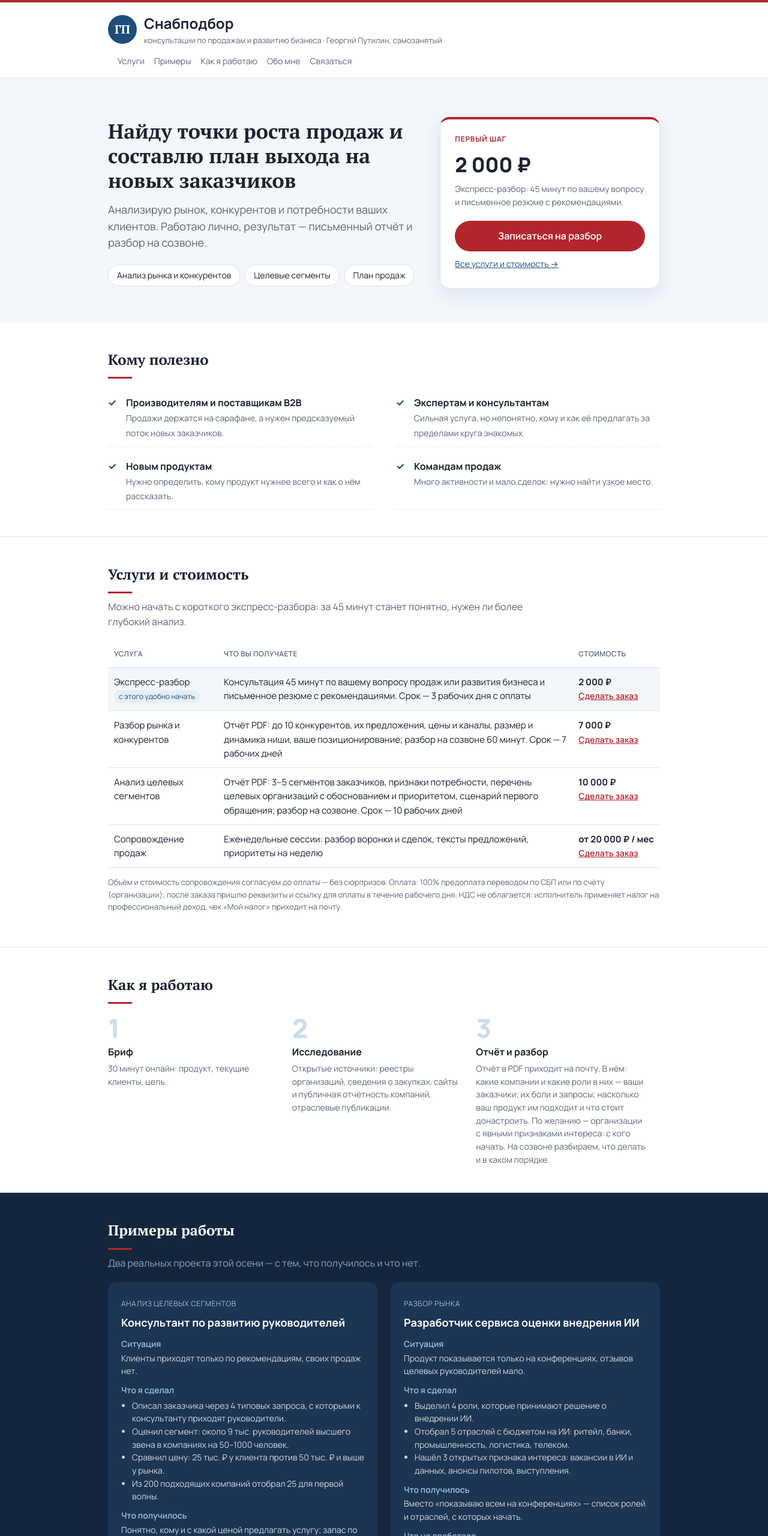
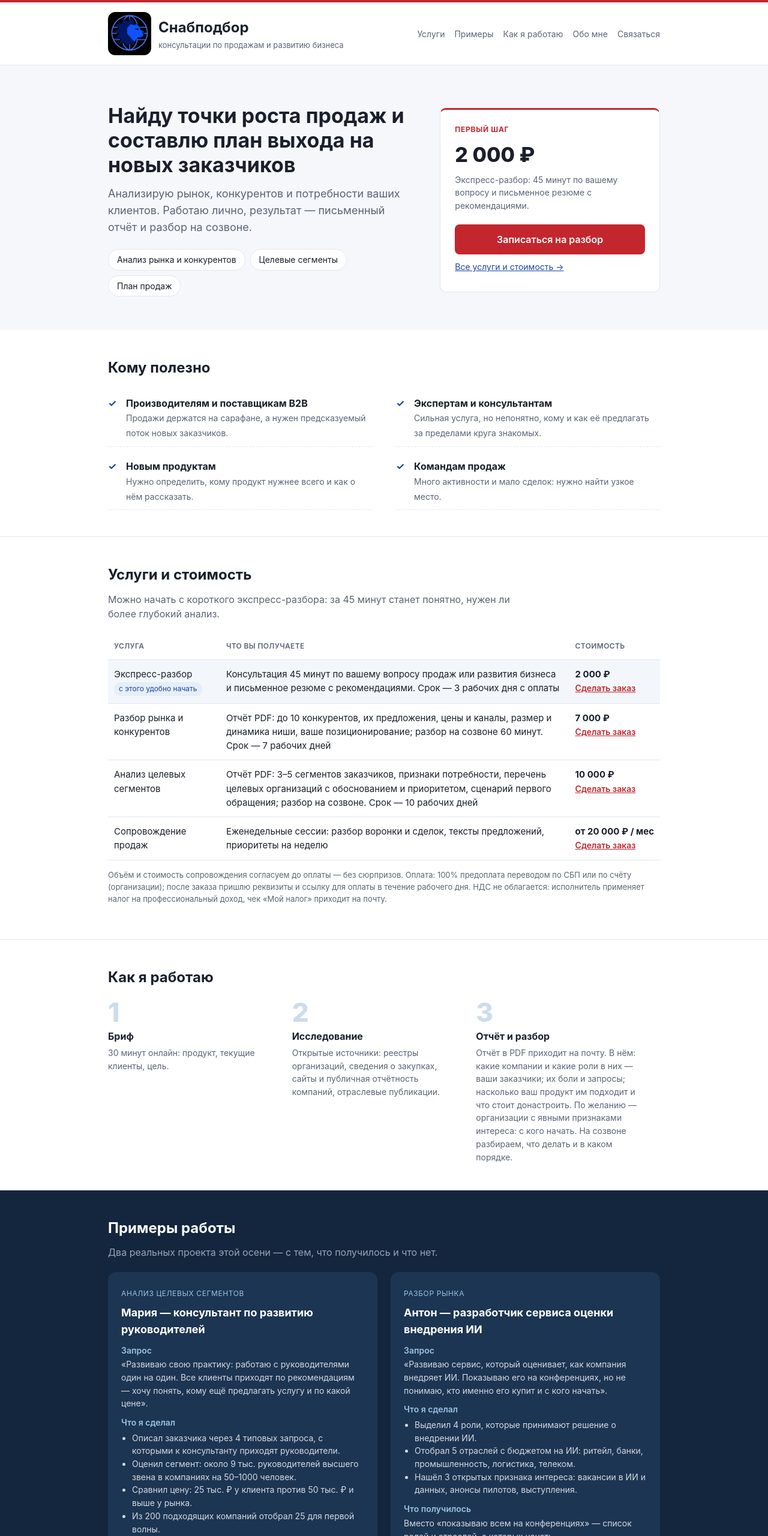
Before and after one commit to georgyputilin-ship-it/snabpodbor-site, a plain HTML site: page index.html in a window 1280 px wide. Shown: the top 2560 px of the page at 60% size. Drawn offline with Linux system fonts and the light colour scheme.

Commit message:
Визуал ближе к прежнему сайту (системный шрифт, логотип, бело-сине-красный); шапка без ФИО; кейсы с именами и запросом клиента
Co-Authored-By: Claude Opus 5.5 <noreply@anthropic.com>
Claude-Session: https://claude.ai/code/session_01SDUXFQK8XoGqkB38rXii8V

```diff
--- a/index.html
+++ b/index.html
@@ -6,11 +6,10 @@
 <meta name="viewport" content="width=device-width, initial-scale=1">
 <title>Консультации по продажам и развитию бизнеса — Георгий Путилин</title>
 <meta name="description" content="Анализ рынка, конкурентов и потребностей клиентов, поиск точек роста продаж и эффективности, план выхода на новых заказчиков. Консультации лично, фиксированная стоимость.">
-<link rel="preconnect" href="https://fonts.googleapis.com"><link href="https://fonts.googleapis.com/css2?family=Manrope:wght@400;600;700;800&family=PT+Serif:wght@700&display=swap" rel="stylesheet">
 <style>
-  :root { --ink:#1b2230; --muted:#5d6675; --line:#dde3ec; --accent:#1e4d7b; --bg:#f3f6fa; --ok:#1e4d7b; --red:#b3262e; }
+  :root { --ink:#1a1f2b; --muted:#5b6475; --line:#e3e6ec; --accent:#1846a3; --bg:#f5f7fb; --ok:#1846a3; --red:#c4262e; }
   * { box-sizing:border-box; }
-  body { margin:0; font-family:"Manrope",-apple-system,BlinkMacSystemFont,"Segoe UI",Roboto,Arial,sans-serif; color:var(--ink); background:#fff; line-height:1.55; }
+  body { margin:0; font-family:-apple-system,BlinkMacSystemFont,"Segoe UI",Roboto,Arial,sans-serif; color:var(--ink); background:#fff; line-height:1.55; }
   .wrap { max-width:960px; margin:0 auto; padding:0 20px; }
   a { color:var(--accent); }
   header { border-bottom:1px solid var(--line); padding:16px 0; }
@@ -79,18 +78,16 @@
   .about p { margin:0; font-size:17px; }
   @media (max-width:760px){ .who-list,.cases{grid-template-columns:1fr;} .steps{flex-direction:column; gap:18px;} .about{grid-template-columns:1fr;} }
 
-  h1, h2 { font-family:"PT Serif",Georgia,serif; }
   .wordmark { width:48px; height:48px; border-radius:50%; background:var(--accent); color:#fff; display:flex; align-items:center; justify-content:center; font-family:"PT Serif",Georgia,serif; font-weight:700; font-size:20px; }
   .hero { background:var(--bg); padding:64px 0 56px; }
   .hero-grid { display:grid; grid-template-columns:1.4fr 1fr; gap:40px; align-items:center; }
-  .hero-card { background:#fff; border:1px solid var(--line); border-radius:16px; padding:24px; box-shadow:0 10px 30px rgba(30,77,123,.10); }
+  .hero-card { background:#fff; border:1px solid var(--line); border-radius:10px; padding:24px; }
   .hero-card .k { font-size:12px; text-transform:uppercase; letter-spacing:.06em; color:var(--accent); font-weight:700; }
   .hero-card .p { font-size:34px; font-weight:800; margin:6px 0 4px; }
   .hero-card p { margin:0 0 6px; color:var(--muted); font-size:14px; }
   .hero-card .btn { margin-top:14px; width:100%; text-align:center; }
   .pills { display:flex; flex-wrap:wrap; gap:8px; margin-top:22px; }
   .pills span { background:#fff; border:1px solid var(--line); border-radius:30px; padding:6px 14px; font-size:14px; }
-  .btn { border-radius:30px; }
   .dark { background:#13263d; }
   .case { background:#1c3552; }
   .case .lbl, .case dt { color:#9cc3e6; }
@@ -102,10 +99,8 @@
   /* бело-сине-красная гамма: красный только акцентами */
   header { border-top:4px solid var(--red); }
   .btn { background:var(--red); }
-  .hero-card { border-top:4px solid var(--red); }
+  .hero-card { border-top:3px solid var(--red); }
   .hero-card .k { color:var(--red); }
-  h2::after { content:""; display:block; width:40px; height:3px; background:var(--red); margin-top:10px; }
-  .dark h2::after { background:var(--red); }
   td.price a { color:var(--red) !important; }
   .steps div::before { color:#cddcec; }
 </style>
@@ -114,7 +109,7 @@
 
 <header>
   <div class="wrap">
-    <div class="brand"><div class="wordmark">ГП</div><div class="logo">Снабподбор<span>консультации по продажам и развитию бизнеса · Георгий Путилин, самозанятый</span></div></div>
+    <div class="brand"><img src="logo.png" alt="Снабподбор" width="72" height="72" style="border-radius:12px"><div class="logo">Снабподбор<span>консультации по продажам и развитию бизнеса</span></div></div>
     <nav><a href="#services">Услуги</a><a href="#cases">Примеры</a><a href="#how">Как я работаю</a><a href="#about">Обо мне</a><a href="#contacts">Связаться</a></nav>
   </div>
 </header>
@@ -155,7 +150,7 @@
     <table>
       <thead><tr><th>Услуга</th><th>Что вы получаете</th><th>Стоимость</th></tr></thead>
       <tbody>
-        <tr style="background:#f3f7fb"><td>Экспресс-разбор<br><span class="tag" style="background:#e6eef7;color:#1e4d7b">с этого удобно начать</span></td><td>Консультация 45 минут по вашему вопросу продаж или развития бизнеса и письменное резюме с рекомендациями. Срок — 3 рабочих дня с оплаты</td><td class="price">2 000 ₽<br><a href="mailto:zapros@snabpodbor.ru?subject=Заказ: Экспресс-разбор" style="font-weight:600;font-size:14px">Сделать заказ</a></td></tr>
+        <tr style="background:#f3f7fb"><td>Экспресс-разбор<br><span class="tag" style="background:#e6eef7;color:#1846a3">с этого удобно начать</span></td><td>Консультация 45 минут по вашему вопросу продаж или развития бизнеса и письменное резюме с рекомендациями. Срок — 3 рабочих дня с оплаты</td><td class="price">2 000 ₽<br><a href="mailto:zapros@snabpodbor.ru?subject=Заказ: Экспресс-разбор" style="font-weight:600;font-size:14px">Сделать заказ</a></td></tr>
         <tr><td>Разбор рынка и конкурентов</td><td>Отчёт PDF: до 10 конкурентов, их предложения, цены и каналы, размер и динамика ниши, ваше позиционирование; разбор на созвоне 60 минут. Срок — 7 рабочих дней</td><td class="price">7 000 ₽<br><a href="mailto:zapros@snabpodbor.ru?subject=Заказ: Разбор рынка и конкурентов" style="font-weight:600;font-size:14px">Сделать заказ</a></td></tr>
         <tr><td>Анализ целевых сегментов</td><td>Отчёт PDF: 3–5 сегментов заказчиков, признаки потребности, перечень целевых организаций с обоснованием и приоритетом, сценарий первого обращения; разбор на созвоне. Срок — 10 рабочих дней</td><td class="price">10 000 ₽<br><a href="mailto:zapros@snabpodbor.ru?subject=Заказ: Анализ целевых сегментов" style="font-weight:600;font-size:14px">Сделать заказ</a></td></tr>
         <tr><td>Сопровождение продаж</td><td>Еженедельные сессии: разбор воронки и сделок, тексты предложений, приоритеты на неделю</td><td class="price">от 20 000 ₽ / мес<br><a href="mailto:zapros@snabpodbor.ru?subject=Заказ: Сопровождение продаж" style="font-weight:600;font-size:14px">Сделать заказ</a></td></tr>
@@ -183,9 +178,9 @@
     <div class="cases">
       <div class="case">
         <span class="lbl">Анализ целевых сегментов</span>
-        <h3>Консультант по развитию руководителей</h3>
+        <h3>Мария — консультант по развитию руководителей</h3>
         <dl>
-          <dt>Ситуация</dt><dd>Клиенты приходят только по рекомендациям, своих продаж нет.</dd>
+          <dt>Запрос</dt><dd>«Развиваю свою практику: работаю с руководителями один на один. Все клиенты приходят по рекомендациям — хочу понять, кому ещё предлагать услугу и по какой цене».</dd>
           <dt>Что я сделал</dt><dd><ul>
             <li>Описал заказчика через 4 типовых запроса, с которыми к консультанту приходят руководители.</li>
             <li>Оценил сегмент: около 9 тыс. руководителей высшего звена в компаниях на 50–1000 человек.</li>
@@ -199,9 +194,9 @@
       </div>
       <div class="case">
         <span class="lbl">Разбор рынка</span>
-        <h3>Разработчик сервиса оценки внедрения ИИ</h3>
+        <h3>Антон — разработчик сервиса оценки внедрения ИИ</h3>
         <dl>
-          <dt>Ситуация</dt><dd>Продукт показывается только на конференциях, отзывов целевых руководителей мало.</dd>
+          <dt>Запрос</dt><dd>«Развиваю сервис, который оценивает, как компания внедряет ИИ. Показываю его на конференциях, но не понимаю, кто именно его купит и с кого начать».</dd>
           <dt>Что я сделал</dt><dd><ul>
             <li>Выделил 4 роли, которые принимают решение о внедрении ИИ.</li>
             <li>Отобрал 5 отраслей с бюджетом на ИИ: ритейл, банки, промышленность, логистика, телеком.</li>
@@ -213,7 +208,7 @@
         </dl>
       </div>
     </div>
-    <p class="note">Работаю лично, без команды и субподрядчиков. Клиенты не называются; в примерах нет персональных данных.</p>
+    <p class="note">Работаю лично, без команды и субподрядчиков. Имена клиентов приведены с их согласия, компании не называются.</p>
   </div>
 </section>
 
```
Also changed, not shown: oferta.html (+2 -2 lines), privacy.html (+2 -2 lines).
